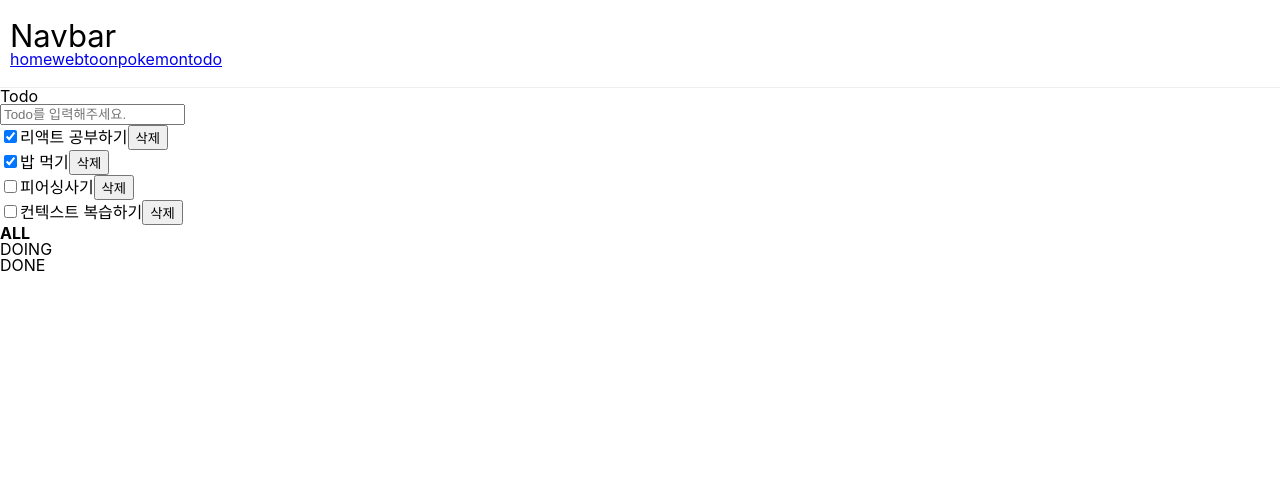
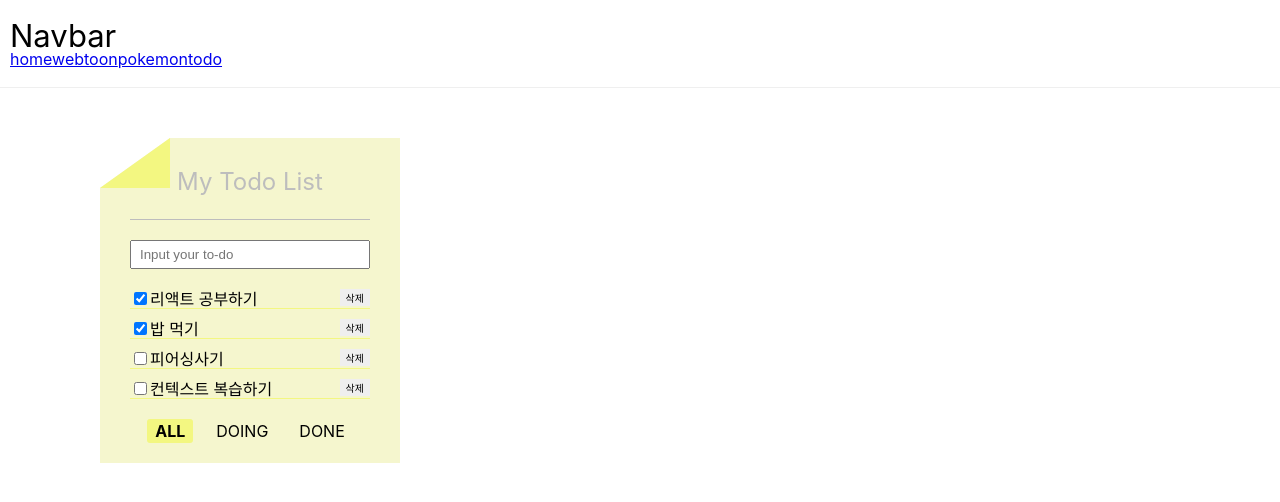
Before and after one commit to g-gyong/r0308, a React (Create React App) app: page /todo in a window 1280 px wide. Shown: the top 502 px of the page. Built offline with nearby package versions, Linux system fonts and the light colour scheme; data requests are answered from the project's data file.

Commit message:
modified

```diff
--- a/src/components/todo/body.js
+++ b/src/components/todo/body.js
@@ -1,7 +1,24 @@
 import React from 'react'
+import styled from 'styled-components'
 
+import { deleteTodo, getTodos, updateTodo } from '../../service/todo'
 import { useTodoContext } from './context'
-import { deleteTodo, getTodos, updateTodo } from '../../service/todo'
+
+const List = styled.div`
+  position:relative;
+  width:80%;
+  margin: 20px auto;
+  .li {
+    margin: 10px 0;
+    border-bottom: 1px solid #F3F781;
+  }
+  .btn {
+    border:none;
+    position:absolute;
+    right:0;
+    font-size:10px;
+  }
+`
 
 function Body() {
   const {
@@ -32,11 +49,11 @@ function Body() {
   }
 
   return (
-    <div>
+    <List>
       {filteredTodos.map((todo, i) => {
         const { id, title, isDone } = todo
         return (
-          <div key={i}>
+          <div className="li" key={i}>
             <input
               type="checkbox"
               checked={isDone}
@@ -44,11 +61,11 @@ function Body() {
               onChange={() => handleUpdateStatus(todo)}
             />
             <span>{title}</span>
-            <button onClick={() => handleDeleteTodo(id)}>삭제</button>
+            <button className="btn" onClick={() => handleDeleteTodo(id)}>삭제</button>
           </div>
         ) //즉시 리턴 안함 => ( 렌더링 ) X
       })}
-    </div>
+    </List>
   )
 }
 
--- a/src/components/todo/context.js
+++ b/src/components/todo/context.js
@@ -52,12 +52,7 @@ export function TodoContextProvider({ children }) {
   }
 
   return (
-    <Context.Provider
-      value={{
-        state,
-        actions,
-      }}
-    >
+    <Context.Provider value={{state, actions}}>
       {children}
     </Context.Provider>
   )
--- a/src/components/todo/footer.js
+++ b/src/components/todo/footer.js
@@ -1,7 +1,24 @@
 import React from 'react'
+import styled from 'styled-components'
 
 import { FILTERS } from './constants'
 import { useTodoContext } from './context'
+
+const Pick = styled.div`
+  width: 80%;
+  margin: 0 auto;
+  padding-bottom: 20px;
+  text-align: center;
+  .PickUp {
+    display: inline-block;
+    margin-left: 15px;
+    border-radius: 3px;
+    padding: 4px 8px;
+  }
+  .PickUp:first-child {
+    margin-left: 0;
+  }
+`
 
 function Footer() {
   const {
@@ -14,16 +31,20 @@ function Footer() {
   }
 
   return (
-    <div>
+    <Pick>
       {FILTERS.map((type, i) => (
         <div
+          className="PickUp"
           key={i}
-          style={{ fontWeight: type === filter ? 'bold' : 'nomal' }}
+          style={{
+            fontWeight: type === filter ? 'bold' : 'normal',
+            backgroundColor: type === filter ? '#F3F781' : '',
+          }}
           onClick={() => handleFilter(type)}>
           {type}
         </div>
       ))}
-    </div>
+    </Pick>
   )
 }
 
--- a/src/components/todo/header.js
+++ b/src/components/todo/header.js
@@ -1,7 +1,18 @@
 import React, { useState } from 'react'
+import styled from 'styled-components'
 
 import { insertTodo, getTodos } from '../../service/todo'
 import { useTodoContext } from './context'
+
+const InputBox = styled.div`
+  width:80%;
+  margin: 0 auto;
+  .writing {
+    width:100%;
+    padding:5px 8px;
+    box-sizing:border-box;
+  }
+`
 
 function Header() {
   const [text, setText] = useState('') //setText는 text의 변경값 저장하는 곳
@@ -28,14 +39,16 @@ function Header() {
     } //엔터의 키코드는 13번
   }
   return (
-    <div>
+    <InputBox>
       <input
+        className="writing"
         onChange={handleText}
         onKeyDown={handleEnter}
-        placeholder="Todo를 입력해주세요. "
+        placeholder="Input your to-do "
         value={text}
       />
-    </div>
+    </InputBox>
+    //onChange 이벤트는 value가 변경될 때 발생
   )
 }
 
--- a/src/components/todo/index.js
+++ b/src/components/todo/index.js
@@ -1,10 +1,46 @@
 import React, { useEffect } from 'react'
+import styled from 'styled-components'
 
 import Header from './header'
 import Body from './body'
 import Footer from './footer'
 import { getTodos } from '../../service/todo'
 import { useTodoContext } from './context'
+import { Text } from '../../design-system'
+
+const Memo = styled.div`
+  position:relative;
+  background-color:#F5F6CE;
+  width:300px;
+  height:auto;
+  margin: 50px 0 0 100px;
+  .folded-side1 {
+    display:inline-block;
+    width:0;
+    height:0;
+    border-top: 50px solid #fff;
+    border-right: 70px solid transparent;
+  }
+  .folded-side2 {
+    display:inline-block;
+    margin-left:-70px;
+    width:0;
+    height:0;
+    border-bottom: 50px solid #F3F781;
+    border-left: 70px solid transparent;
+  }
+  .title {
+    position:relative;
+    top:-20px;
+    left:50%;
+    transform:translateX(-50%);
+    width:80%;
+    height:50px;
+    text-align:center;
+    box-sizing:border-box;
+    border-bottom:1px solid #BDBDBD;
+  }
+`
 
 function Todo() {
   const {
@@ -19,12 +55,14 @@ function Todo() {
   }, []) // eslint-disable-line react-hooks/exhaustive-deps
 
   return (
-    <div>
-      <h1>Todo</h1>
-      <Header />
-      <Body />
-      <Footer />
-    </div>
+    <Memo>
+      <span className="folded-side1"></span>
+      <span className="folded-side2"></span>
+      <Text className="title" fontSize="24" color="#BDBDBD">My Todo List</Text>
+      <Header className="header"/>
+      <Body className="body"/>
+      <Footer className="footer"/>
+    </Memo>
   )
 }
 
--- a/src/design-system/text/index.js
+++ b/src/design-system/text/index.js
@@ -1,4 +1,4 @@
-import styled, { css } from 'styled-components'
+import styled from 'styled-components'
 
 export const Text = styled.div`
     ${({ fontSize }) =>
@@ -24,4 +24,10 @@ export const Text = styled.div`
     `
     display : inline-block;
     `}
+
+  ${({ color }) =>
+    color &&
+    `
+    color : ${color};
+    `}
 `
--- a/src/service/todo.js
+++ b/src/service/todo.js
@@ -15,7 +15,11 @@ export async function insertTodo(payload) {
     method: 'POST',
     headers: {
       'Content-Type': 'application/json',
-    }, //바디에 무언가를 넘겨주려면 헤더의 타입 정의가 필요함
+    },
+    /*body에 데이터를 넘겨주려면 header의 type 정의가 필요함,
+    대부분의 API에서 활용하는 Content-Type 헤더로써
+    application/json으로 payload와 함께 HTTP 요청을 하게 되면
+     서버가 JSON 타입으로 변환해서 사용한다.*/
     body: JSON.stringify(payload),
   })
 
```
Also changed, not shown: 1 other file (tests, documents, lock files or other folders).
